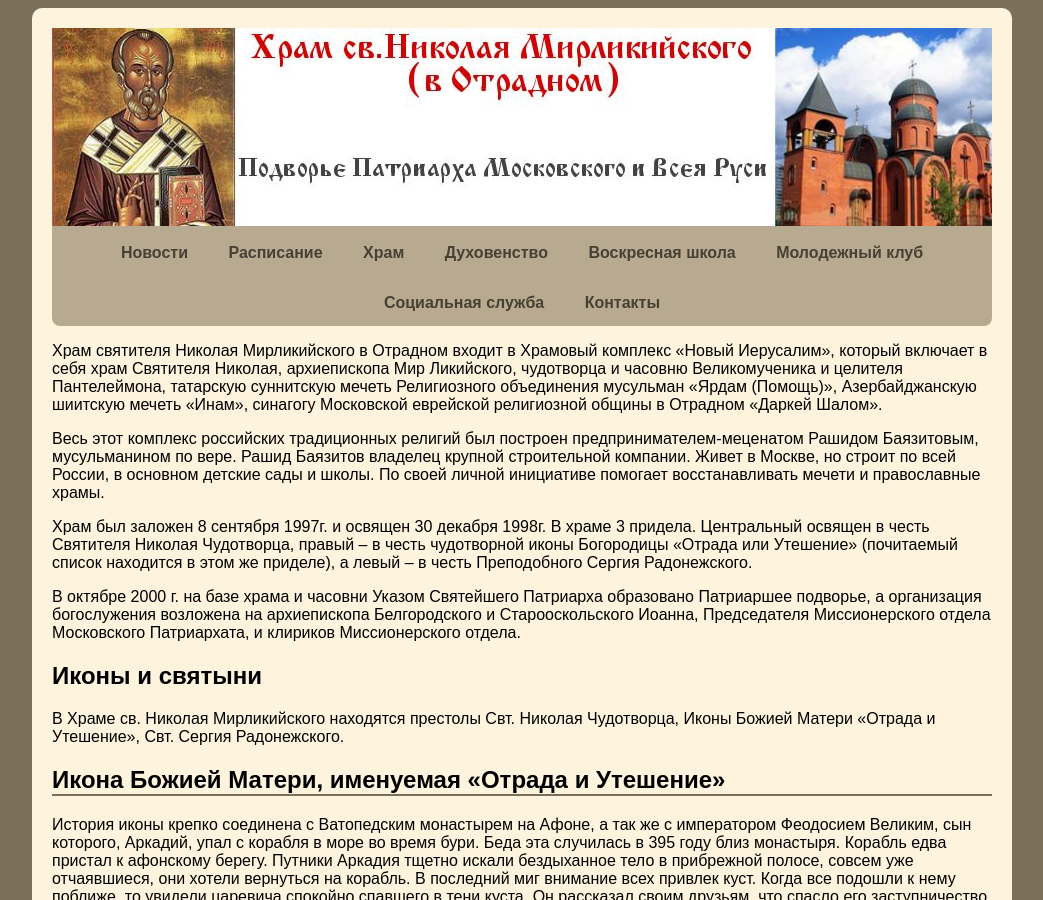
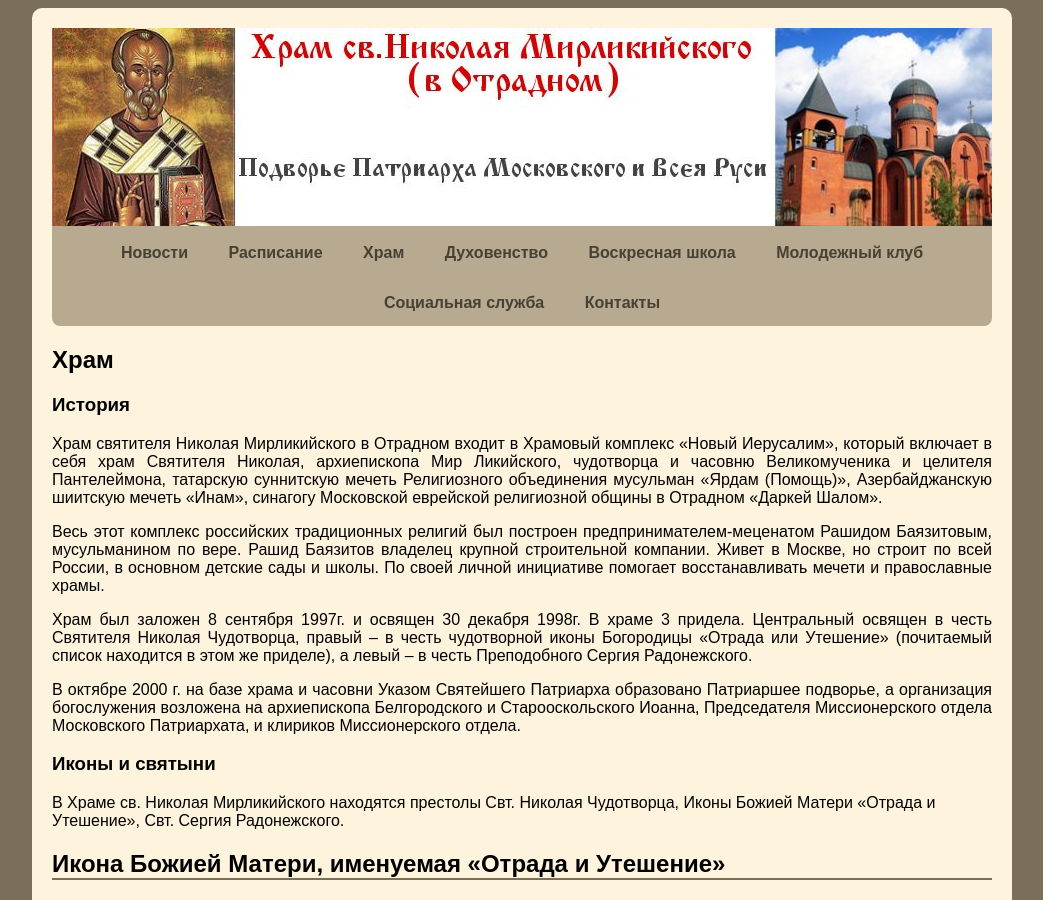
Before and after one commit to hramotradnoe/hramotradnoe.github.io, a Jekyll site: the page built from church/index.html, in a window 1280 px wide and 900 px high. Shown: the whole window, without its empty margins (118-1161 px from the left). Built offline with Jekyll 4.4.1, drawn with Linux system fonts in a browser that asks for light colours.

Commit message:
Чисто текстовые секции заменены на статьи

```diff
--- a/church/index.html
+++ b/church/index.html
@@ -3,6 +3,9 @@
 title  : Храм
 ---
 <section id="about">
+  <h1>Храм</h1>
+<article>
+  <h1>История</h1>
 <p>
 Храм святителя Николая Мирликийского в Отрадном входит в Храмовый комплекс «Новый Иерусалим», который включает в себя храм Святителя Николая, архиепископа Мир Ликийского, чудотворца и часовню Великомученика и целителя Пантелеймона, татарскую суннитскую мечеть Религиозного объединения мусульман «Ярдам (Помощь)», Азербайджанскую шиитскую мечеть «Инам», синагогу Московской еврейской религиозной общины в Отрадном «Даркей Шалом».
 </p>
@@ -15,17 +18,21 @@
 <p>
 В октябре 2000 г. на базе храма и часовни Указом Святейшего Патриарха образовано Патриаршее подворье, а организация богослужения возложена на архиепископа Белгородского и Старооскольского Иоанна, Председателя Миссионерского отдела Московского Патриархата, и клириков Миссионерского отдела.
 </p>
-
+</article>
+<section>
 <h1>Иконы и святыни</h1>
 <p>
 В Храме св. Николая Мирликийского находятся престолы Свт. Николая Чудотворца, Иконы Божией Матери «Отрада и Утешение», Свт. Сергия Радонежского.
 </p>
-
+<article>
 <h2>Икона Божией Матери, именуемая «Отрада и Утешение»</h2>
 <p>
 История иконы крепко соединена с Ватопедским монастырем на Афоне, а так же с императором Феодосием Великим, сын которого, Аркадий, упал с корабля в море во время бури. Беда эта случилась в 395 году близ монастыря. Корабль едва пристал к афонскому берегу. Путники Аркадия тщетно искали бездыханное тело в прибрежной полосе, совсем уже отчаявшиеся, они хотели вернуться на корабль. В последний миг внимание всех привлек куст. Когда все подошли к нему поближе, то увидели царевича спокойно спавшего в тени куста. Он рассказал своим друзьям, что спасло его заступничество Богоматери, к которой он успел обратиться в последнюю секунду жизни перед явной погибелью. Император Феодосий Великий помог созданию обители на месте чудесного спасения сына. Монастырь назвали Ватопед, что в переводе с греческого означает «куст отрока». В алтаре соборного храма поставили образ Пресвятой Богородицы и дали иконе имя «Отрада», через годы добавилось еще одно слово — «Утешение». Это случилось после того, как чудотворный образ спас Ватопедский монастырь от разбойников и разграбления, такое нападение было совершено в 807 году.
 </p>
+</article>
+</section>
 
+<article>
 <h1>Часовня свт. Пантелеймона</h1>
 <p>
 Великомученик и целитель Пантелеимон родился в городе Никомидии в семье знатного язычника Евсторгия и назван Пантолеоном. Его мать Еввула была христианкой. Она хотела воспитать сына в христианской вере, но умерла, когда будущий великомученик был еще юным отроком. Отец отдал Пантолеона в начальную языческую школу, окончив которую юноша начал учиться врачебному искусству у знаменитого в Никомидии врача Евфросина и стал известен императору Максимиану (284-305), который захотел видеть его при своем дворе.
@@ -64,4 +71,5 @@
 <p>
 Почитание святого мученика в Русской Православной Церкви известно уже с ХII века. Князь Изяслав, в крещении Пантелеимон, сын святого Мстислава Великого, имел изображение великомученика Пантелеимона на своем шлеме. Заступлением святого он остался жив в войну 1151 года. В день памяти великомученика Пантелеимона русские войска одержали две морские победы над шведами (в 1714 году при Гангаузе, в 1720 году при Гренгаме).
 </p>
+</article>
 </section>
--- a/club/index.html
+++ b/club/index.html
@@ -8,7 +8,7 @@
 {% assign posts = site.categories['club'] %}
 {% include news.html %}
 
-<section id="about">
+<article id="about">
 <h1>О клубе</h1>
 <p>
 В храме устроен молодёжный клуб. Он занимается:
@@ -27,4 +27,4 @@
 <p>
 «Вконтакте» существует <a href="http://vk.com/club31320898">страница</a>, посвященная деятельности клуба.
 </p>
-</section>
+</article>
--- a/school/index.html
+++ b/school/index.html
@@ -48,7 +48,7 @@
 </section>
 {% endif %}
 
-<section id="about">
+<article id="about">
 <h1>О школе</h1>
 <p>
 Наша детская воскресная школа имеет своей главной целью раскрыть перед учащимися существо православной веры таким образом, чтобы она воспринималась ими не как совокупность требований и запретов, а как система духовных ценностей, наполняющих жизнь смыслом и содержанием. Именно поэтому занятия в воскресной школе проводятся в форме беседы, или диалога. Возможность такого диалога определяется взаимным стремлением его участников к установлению истины, единством целей, способностью выслушать точку зрения собеседника, как бы она ни отличалась от своей собственной.
@@ -56,4 +56,4 @@
 <p>
 Занятия в нашей школе проводятся каждое воскресенье.
 </p>
-</section>
+</article>
--- a/service/index.html
+++ b/service/index.html
@@ -8,7 +8,7 @@
 {% assign posts = site.categories['service'] %}
 {% include news.html %}
 
-<section id="about">
+<article id="about">
 <h1>О добровольческой службе социального служения</h1>
 <p>
 Служба социальной помощи храма свт. Николая – это группа прихожан-добровольных помощников, по зову сердца решивших на деле исполнять заповеди Божьи, наполнять нашу жизнь духом любви, дополнять свою веру конкретными делами через жертвенное служение ближним.Основными направлениями такого служения является оказание духовной, психологической и иной помощи:
@@ -43,4 +43,4 @@
 <p>
 Связаться с нами Вы можете по телефонам: <strong>8-903-273-32-53</strong>, <strong>8-903-682-87-15</strong> или по электронной почте <strong>hram-help@mail.ru</strong>.
 </p>
-</section>
+</article>
```
Also changed, not shown: contacts/index.html (+4 -4 lines).
